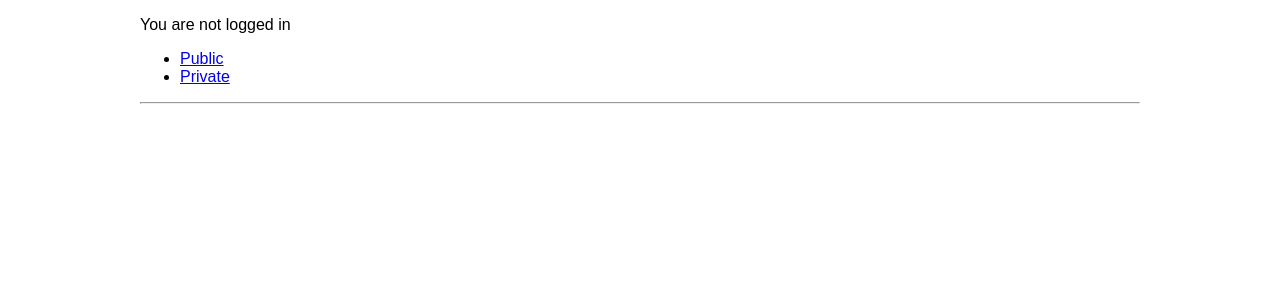
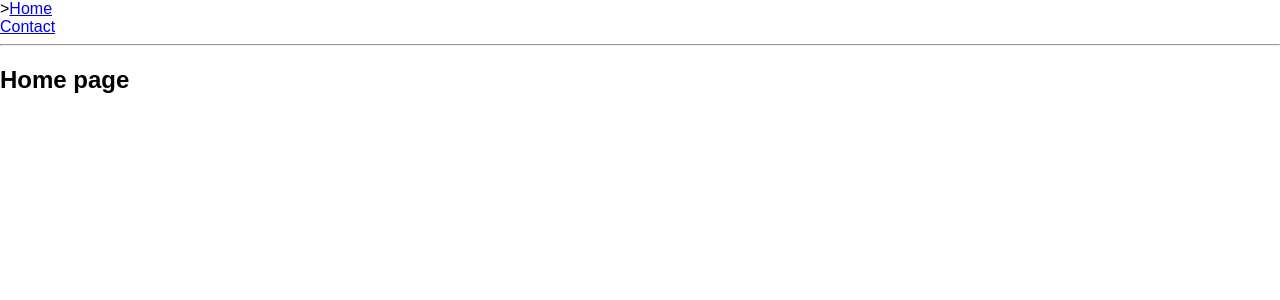
Before and after one commit to gertie-sheshe/router-4-basic, a React (Create React App) app: page / in a window 1280 px wide. Shown: the top 300 px of the page. Built offline with nearby package versions, Linux system fonts and the light colour scheme.

Commit message:
custom and 404s

```diff
--- /dev/null
+++ b/src/CustomLink.js
@@ -0,0 +1,52 @@
+import React, {Component} from "react";
+import { BrowserRouter as Router, Route, Link, Redirect, Switch } from "react-router-dom";
+
+const Home = () => (
+    <div>
+        <h2>Home page</h2>
+    </div>
+);
+
+const Contact = () => (
+    <div>
+        <h2>Contact Home</h2>
+    </div>
+);
+
+const CustomLink = ({children, to, exact}) => (
+    <Route path={to} exact={exact} children={({match}) => (
+        <div className={match ? 'active' : ''}>
+            {match ? '>' : ''}
+            <Link to={to}>
+                {children}
+            </Link>
+        </div>
+    )} />
+)
+
+class App extends Component {
+    render() {
+        return (
+            <Router>
+                <div>
+                    <CustomLink exact={true} to="/">
+                        Home
+                    </CustomLink>
+                    <CustomLink to="/contact">
+                        Contact
+                    </CustomLink>
+
+                    <hr/>
+
+                    <Switch>
+                        <Route exact path="/" component={Home} />
+                        <Route path="/contact" component={Contact}/>
+                        <Route render={() => (<div> Sorry, this page does not exist</div>)} />
+                    </Switch>
+                </div>
+            </Router>
+        )
+    }
+}
+
+export default App;
--- a/src/index.js
+++ b/src/index.js
@@ -4,10 +4,11 @@
 import './index.css';
 import App from './App';
 import Authentication from './Authentication';
+import CustomLink from './CustomLink';
 import registerServiceWorker from './registerServiceWorker';
 
 ReactDOM.render(
     <Router>
-        <Authentication />
+        <CustomLink />
     </Router>, document.getElementById('root'));
 registerServiceWorker()
```
